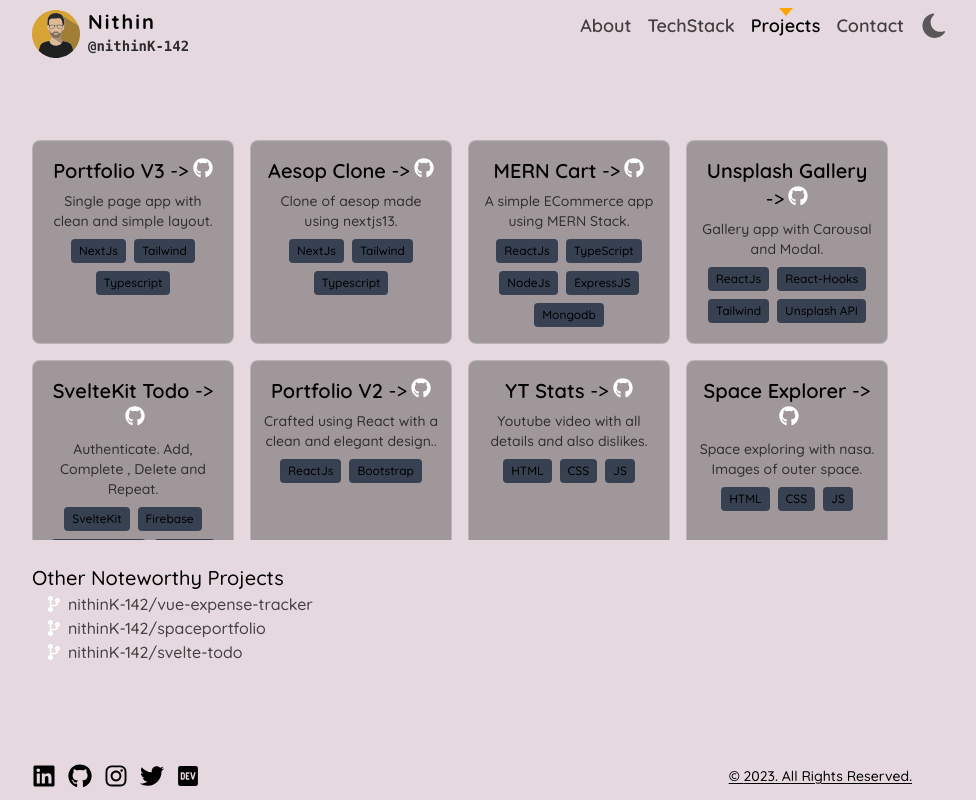
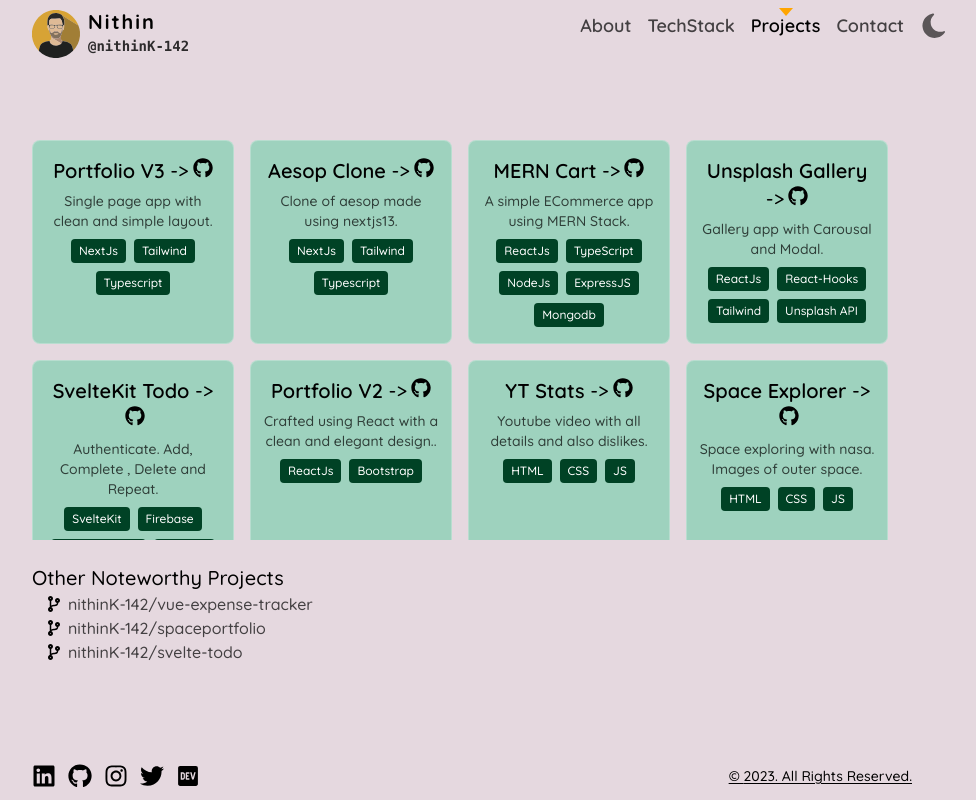
Before and after one commit to nithinK-142/nithin.me, a Next.js app: page /projects in a window 1280 px wide. Shown: the whole page, without its empty margins (168-1144 px from the left). Built offline with nearby package versions, Linux system fonts and the light colour scheme.

Commit message:
update: light mode project page.

```diff
--- a/app/(routes)/about/page.tsx
+++ b/app/(routes)/about/page.tsx
@@ -6,7 +6,7 @@ const AboutPage = () => {
   return (
     <section className="md:mb-6">
     <div className="space-y-4">
-        <div className="text-lg font-normal leading-relaxed">
+        <div className="text-lg font-normal leading-relaxed transition-slow">
           <p className="block mt-4 lg:hidden">
             Proficient in HTML, CSS & JavaScript and passionate about building
             blazing fast, user-friendly, responsive and visually stunning web
--- a/app/(routes)/projects/page.tsx
+++ b/app/(routes)/projects/page.tsx
@@ -20,7 +20,7 @@ const ProjectsPage = () => {
           {otherProjects.map(({ title, href }, index) => {
             return (
               <li className="flex items-center gap-2" key={index}>
-                <span className="h-4 fill-white">{icons.git}</span>
+                <span className="h-4 dark:fill-white">{icons.git}</span>
                 <a href={href} target="_blank" rel="noreferrer">
                   <p className="opacity-70 hover:opacity-100">
                     {title}
--- a/app/components/sub/Cards.tsx
+++ b/app/components/sub/Cards.tsx
@@ -2,10 +2,21 @@
 import { MainProjectsType } from "../../data/projects";
 import { socialIcons } from "../../data/social-icons";
 
-const Cards = ({ href, gitLink, title, description, technologies }: MainProjectsType) => (
-  <div className="px-2 py-4 border rounded-lg hover:rounded-none transition-all duration-700 border-gray-100/30 bg-black/30 group sm:px-3 hover:border-gray-300">
+const Cards = ({
+  href,
+  gitLink,
+  title,
+  description,
+  technologies,
+}: MainProjectsType) => (
+  <div className="px-2 py-4 border rounded-lg hover:rounded-none transition-slow border-gray-100/30 bg-[#9ED2BE] dark:bg-black/30 group sm:px-3 hover:border-gray-300">
     <h2 className="mb-[6px] text-xl">
-      <a href={href} target="_blank" rel="noopener noreferrer" className="underlined font-semibold pb-1">
+      <a
+        href={href}
+        target="_blank"
+        rel="noopener noreferrer"
+        className="underlined font-semibold pb-1"
+      >
         {title}{" "}
       </a>
       <span className="inline-block transition-transform group-hover:rotate-180 group-hover:text-blue-200 motion-reduce:transform-none duration-500">
@@ -14,7 +25,9 @@ const Cards = ({ href, gitLink, title, description, technologies }: MainProjects
       {/* <span className="opacity-0 group-hover:opacity-100"> */}
       <span>
         <a href={gitLink} target="_blank" rel="noopener noreferrer">
-          <button className="h-5 pl-1 duration-300 fill-white hover:scale-125">{socialIcons.github}</button>
+          <button className="h-5 pl-1 duration-300 dark:fill-white hover:scale-125">
+            {socialIcons.github}
+          </button>
         </a>
       </span>
     </h2>
@@ -23,7 +36,7 @@ const Cards = ({ href, gitLink, title, description, technologies }: MainProjects
     <div className="flex flex-wrap justify-center gap-2 mt-2">
       {technologies.map((tech, index) => (
         <p
-          className="px-2 py-1 text-xs bg-gray-700 rounded"
+          className="px-2 py-1 text-xs bg-[#004225] dark:bg-gray-700 rounded text-white"
           key={index}
         >
           {tech}
--- a/app/globals.css
+++ b/app/globals.css
@@ -68,6 +68,10 @@
   @apply hidden w-auto h-full group-hover:block;
 }
 
+.transition-slow {
+  @apply transition-all duration-700;
+}
+
 /* Scrollbar */
 @layer components {
   .floating-scrollbar {
```
